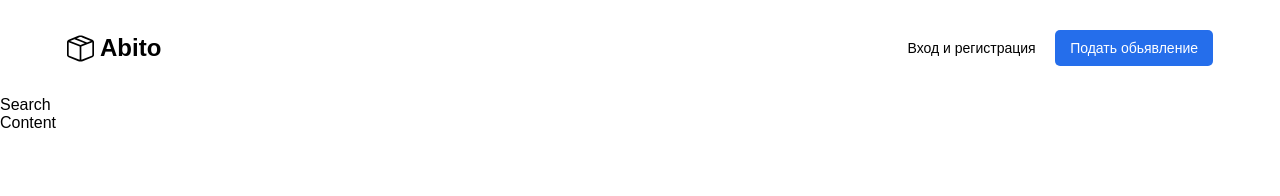
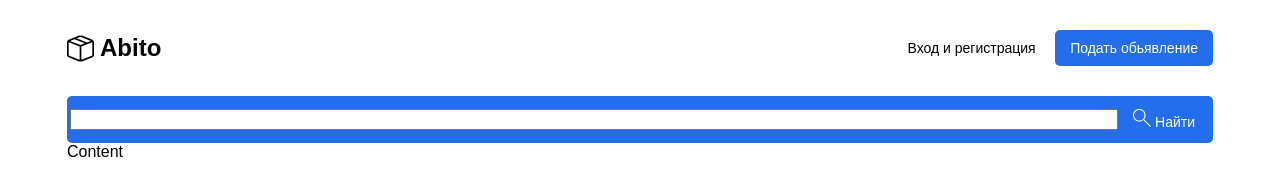
Before and after one commit to Yarik543/Abito, a plain HTML site: page index.html in a window 1280 px wide. Drawn offline with Linux system fonts and the light colour scheme.

Commit message:
10 минута 2 видео

```diff
--- a/index.html
+++ b/index.html
@@ -24,7 +24,25 @@
             </div>
         </div>
     </header>
-    <div>Search</div>
-    <main>Content</main>
+
+    <main>
+        <section class = "search">
+            <div class="container">
+                <div class="search-box">
+                    <input type = "search">
+                    <button class = "btn btn-primary search-btn" type = "button">
+                        <img class="search-btn_icon"src = "./image/search.svg" alt= "search" width = "18" height="18"/>
+                        <span class="search-btn_text">Найти</span>
+                    </button>
+                </div>
+            </div>
+        </section>
+
+        <section class = "content">
+            <div class="container">
+                Content
+            </div>
+        </section>
+    </main>
 </body>
 </html>
--- a/style.css
+++ b/style.css
@@ -1,5 +1,5 @@
 * {
-box-sizing: border-box;
+    box-sizing: border-box;
 }
 
 body{
@@ -63,10 +63,24 @@ body{
     display: none;
 }
 
+.search-box{
+    width: 100%;
+    border-radius: 5px;
+    background-color: rgb(37 , 110, 235);
+    padding: 3px;
+    display: flex;
+    align-items: center;
+    justify-content: flex-start;
+}
+
+.search-box input{
+    flex-grow: 1;
+}
+
 @media (max-width: 1200px) {
-.container{
-    max-width: 930px;
-}
+    .container{
+        max-width: 930px;
+    }
 }
 
 @media (max-width: 991px){
```
Also changed, not shown: image/search.svg (added).
